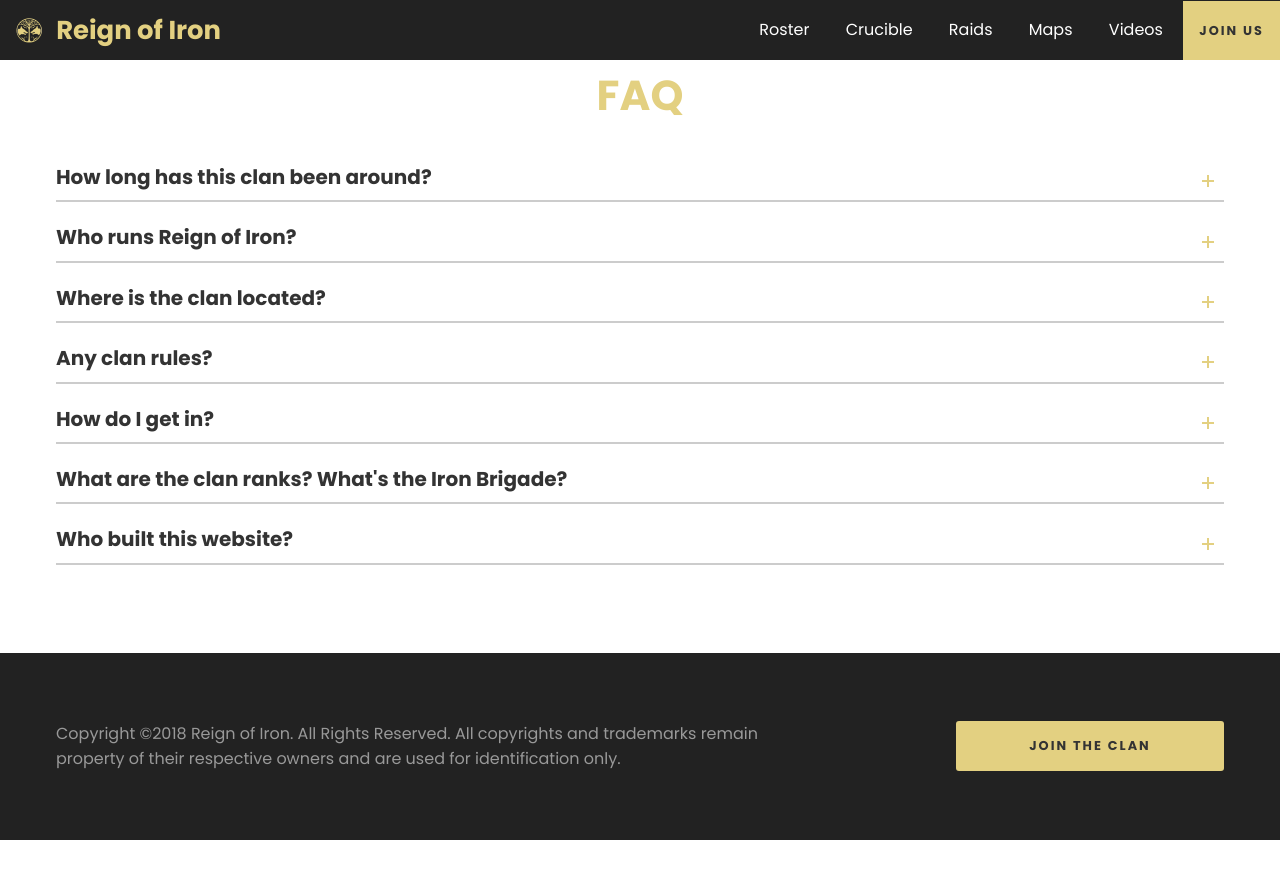
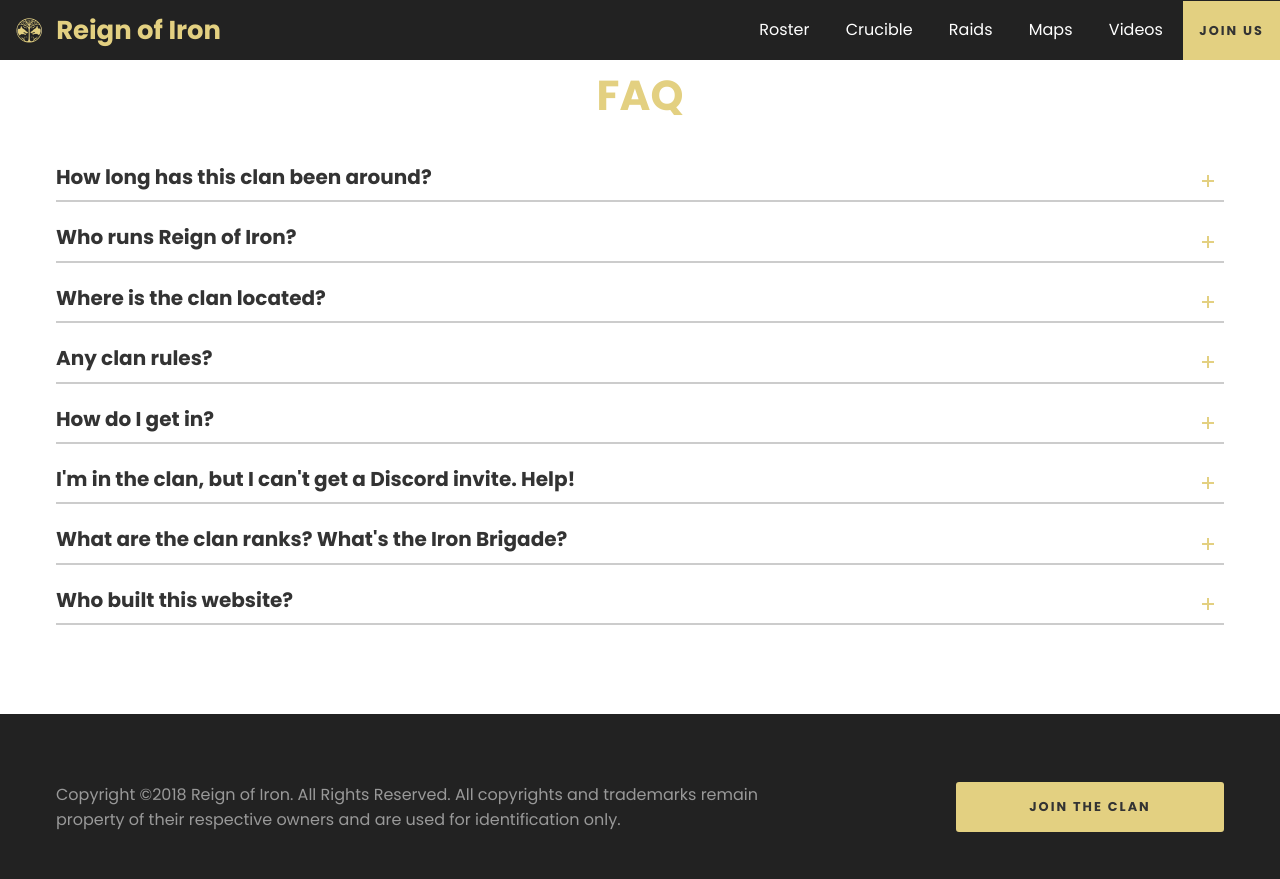
Before and after one commit to reignofiron/reignofiron.github.io, a Jekyll site: the page built from index.html, in a window 1280 px wide and 900 px high, scrolled down 1594 px. Shown: the top 879 px of the window. Built offline with Jekyll 4.4.1, drawn with Linux system fonts in a browser that asks for light colours; before the commit the page ends 2434 px from its top, so only the background shows below that.

Commit message:
Updated FAQ

```diff
--- a/index.html
+++ b/index.html
@@ -46,44 +46,50 @@
       <h2 class="gold centered">FAQ</h2>
       <div class="collapsible-section">
         <h3 class="collapsible-title">How long has this clan been around?</h3>
-        <div class="collapsible-section--content" style="display: none;">
+        <div class="collapsible-section--content" style="display: none; border-bottom: 2px solid #ccc;">
           <p>Reign of Iron was founded in Destiny 2 Season 2, December 2017.</p>
         </div>
       </div>
       <div class="collapsible-section">
         <h3 class="collapsible-title">Who runs Reign of Iron?</h3>
-        <div class="collapsible-section--content" style="display: none;">
+        <div class="collapsible-section--content" style="display: none; border-bottom: 2px solid #ccc;">
           <p>Reign of Iron is run and managed by <a href="/player/?bungieId=17106251&destinyId=4611686018470814535&joined=2017-12-23&rank=5" title="View CanisMajoris' player profile">CanisMajoris</a> and <a href="/player/?bungieId=13558558&destinyId=4611686018471659423&joined=2017-12-30&rank=3" title="View Kuro's player profile">Kuro</a>. CanisMajoris is the clan founder and top rank, and Kuro is the second in command and clan IT guy.</p>
         </div>
       </div>
       <div class="collapsible-section">
         <h3 class="collapsible-title">Where is the clan located?</h3>
-        <div class="collapsible-section--content" style="display: none;">
+        <div class="collapsible-section--content" style="display: none; border-bottom: 2px solid #ccc;">
           <p>Reign of Iron is a primarily North American clan. We're not opposed to EU members, but you might have a harder time scheduling  with other members.</p>
         </div>
       </div>
       <div class="collapsible-section">
         <h3 class="collapsible-title">Any clan rules?</h3>
-        <div class="collapsible-section--content" style="display: none;">
+        <div class="collapsible-section--content" style="display: none; border-bottom: 2px solid #ccc;">
           <p>We don't police what our members do or say, and we'd like to keep it that way. So don't be a jerk to other members, and we won't need to make a bunch of rules to keep people in line.</p>
           <p>We have members of all ages, backgrounds, and skill levels.</p>
         </div>
       </div>
       <div class="collapsible-section">
         <h3 class="collapsible-title">How do I get in?</h3>
-        <div class="collapsible-section--content" style="display: none;">
+        <div class="collapsible-section--content" style="display: none; border-bottom: 2px solid #ccc;">
           <p>Membership applications are evaluated on a case-by-case basis. Once we approve your application, you will enter as an Iron Initiate for one week before becoming an Iron Sentry.</p>
           <a href="https://www.bungie.net/en/ClanV2/Chat?groupid=2974952" target="_blank" rel="noopener" class="button">Apply Now</a>
         </div>
       </div>
       <div class="collapsible-section">
+        <h3 class="collapsible-title">I'm in the clan, but I can't get a Discord invite. Help!</h3>
+        <div class="collapsible-section--content" style="display: none; border-bottom: 2px solid #ccc;">
+          <p>Sorry about that! If you need a Discord invite, please contact <strong>CanisMajoris<span class="gold">#</span>9457</strong> or <strong>Kuro<span class="gold">#</span>9556</strong> directly on Discord and we'll get you added in.</p>
+          <a href="https://www.bungie.net/en/ClanV2/Chat?groupid=2974952" target="_blank" rel="noopener" class="button">Apply Now</a>
+        </div>
+      </div>
+      <div class="collapsible-section">
         <h3 class="collapsible-title">What are the clan ranks? What's the Iron Brigade?</h3>
-        <div class="collapsible-section--content" style="display: none;">
+        <div class="collapsible-section--content" style="display: none; border-bottom: 2px solid #ccc;">
           <p>Currently, there are five ranks in Reign of Iron: <strong>Iron Initiate</strong>, <strong>Iron Sentry</strong>, <strong>Iron Brigadier</strong>, <strong>Brigadier General</strong>, and <strong>Iron Lord</strong>.</p>
           <h4>Iron Initiate <span style="display: inline-block; height: 10px; width: 10px; border-radius: 50%; background: #eee; margin-left: .6rem; vertical-align: middle;"></span></h4>
           <p>Iron Initiate is a trial-level rank that applies for the first week of membership, restricting some of your permissions in Discord. Barring anything out of the ordinary, Iron Initiates become Iron Sentries after one week.</p>
-          <p>Members who decide leave Reign of Iron (on good terms) will be allowed to remain in the Discord as Iron Initiates.</p>
-          <p>Former members and Reign of Iron Friends & Family are given the option to remain as Iron Initiates in the clan Discord.</p>
+          <p>Former members (who leave on good terms) and Reign of Iron Friends & Family are given the option to remain as Iron Initiates in the clan Discord.</p>
           <h4>Iron Sentry <span style="display: inline-block; height: 10px; width: 10px; border-radius: 50%; background: #72c173; margin-left: .6rem; vertical-align: middle;"></span></h4>
           <p>Iron Sentry is the entry level clan rank. Sentries are active members who are here to hang out, have fun, make friends, and work on getting better and eventually become Iron Brigadiers.</p>
           <h4>Iron Brigadier <span style="display: inline-block; height: 10px; width: 10px; border-radius: 50%; background: #6cbdd1; margin-left: .6rem; vertical-align: middle;"></span></h4>
@@ -96,7 +102,7 @@
       </div>
       <div class="collapsible-section">
         <h3 class="collapsible-title">Who built this website?</h3>
-        <div class="collapsible-section--content" style="display: none;">
+        <div class="collapsible-section--content" style="display: none; border-bottom: 2px solid #ccc;">
           <p>Kuro.</p>
         </div>
       </div>
```
Also changed, not shown: 1 other file.
